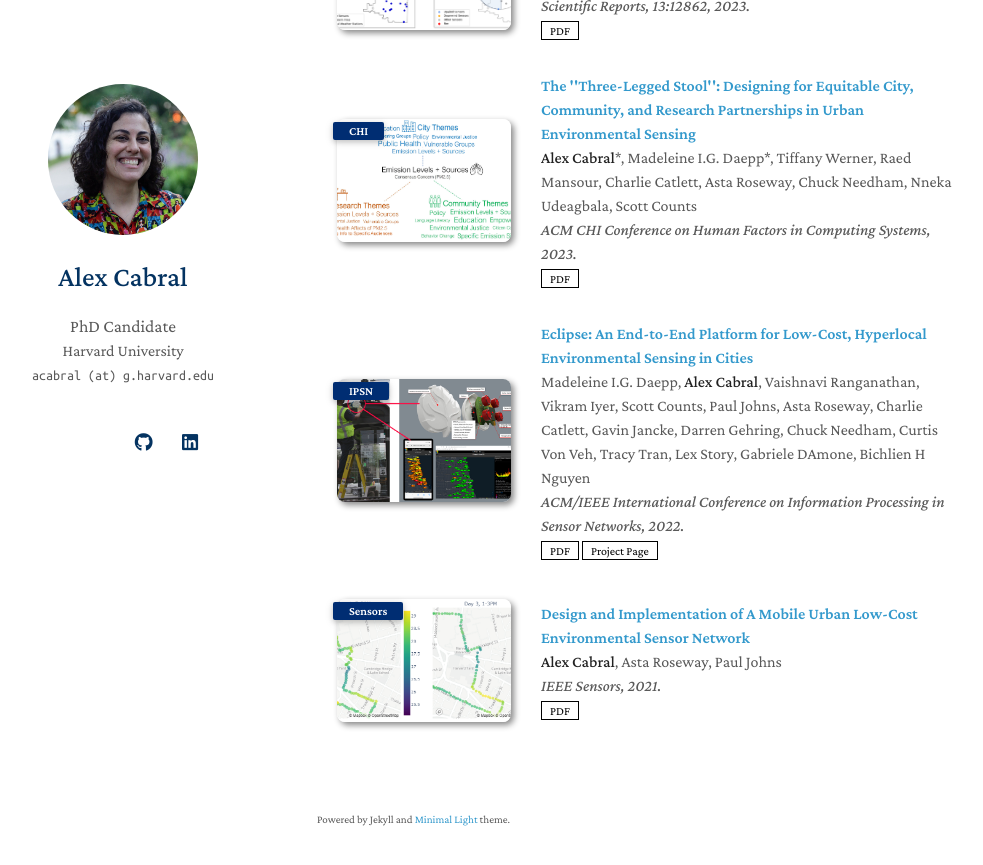
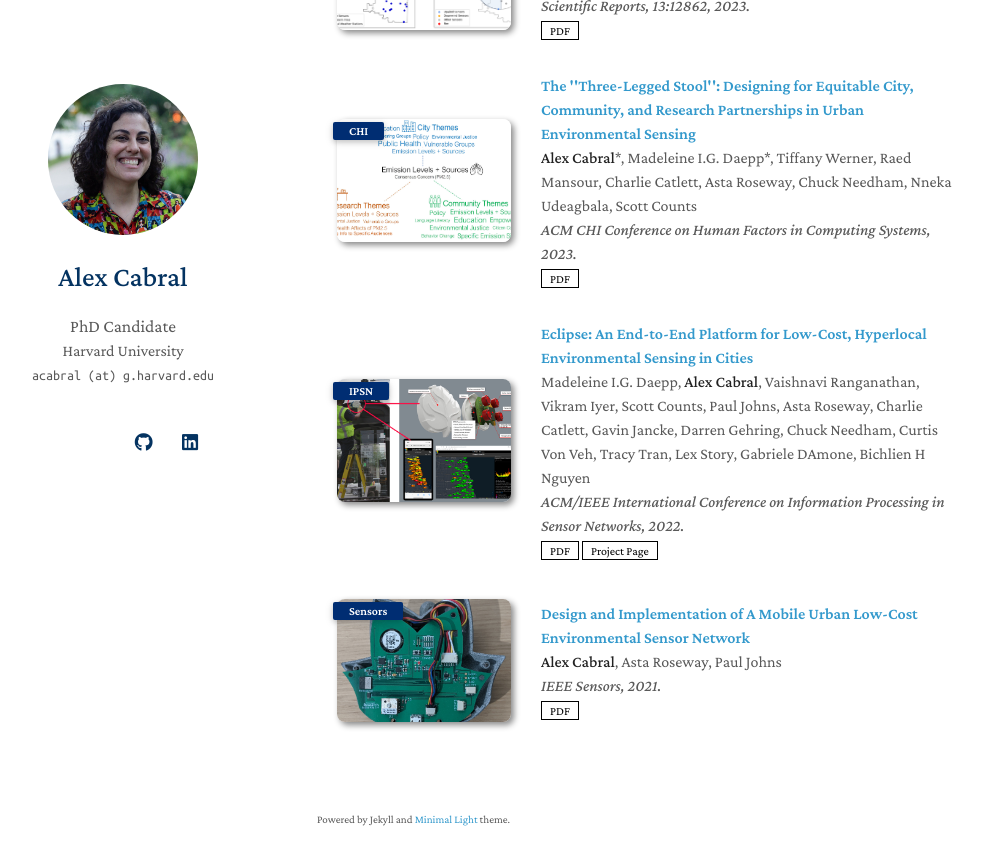
Before and after one commit to a-cabral/a-cabral.github.io, a Jekyll site: the page built from index.md, in a window 1280 px wide and 900 px high, scrolled down 805 px. Shown: the top 865 px of the window, without its empty margins (153-1136 px from the left). Built offline with Jekyll 4.4.1, drawn with Linux system fonts in a browser that asks for light colours; nearby versions of some CDN libraries; a style sheet for code colours, icons or effects is not loaded; our own code applies the rules of GitHub Pages for plain Markdown files.

Commit message:
Update publications.yml

```diff
--- a/_data/publications.yml
+++ b/_data/publications.yml
@@ -34,5 +34,5 @@ main:
     conference_short: Sensors
     conference: IEEE Sensors, 2021.
     #bibtex: https://bib.yliu.me/MICCAI23.txt
-    image: ./assets/img/TempPlots1Cropped.png
+    image: ./assets/img/SensorInside.jpg
     pdf: https://ieeexplore.ieee.org/abstract/document/9639703
```
